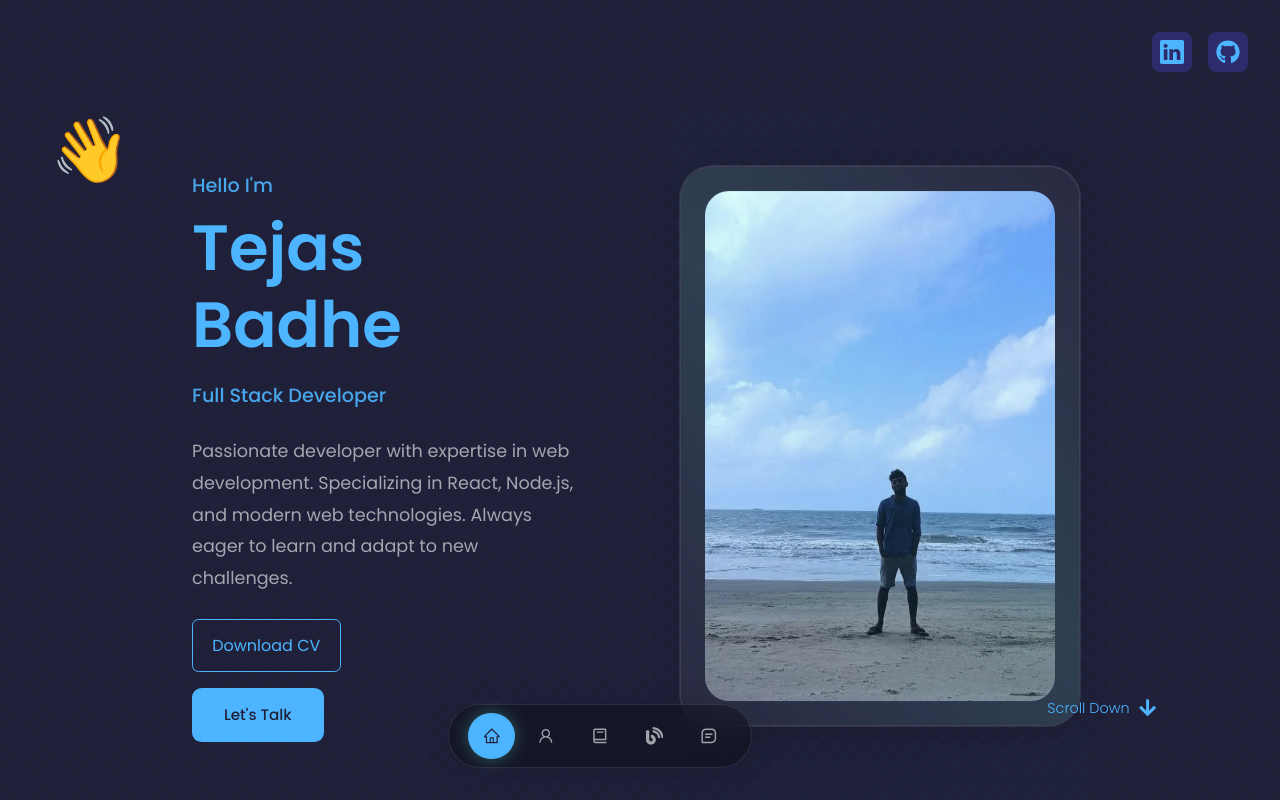
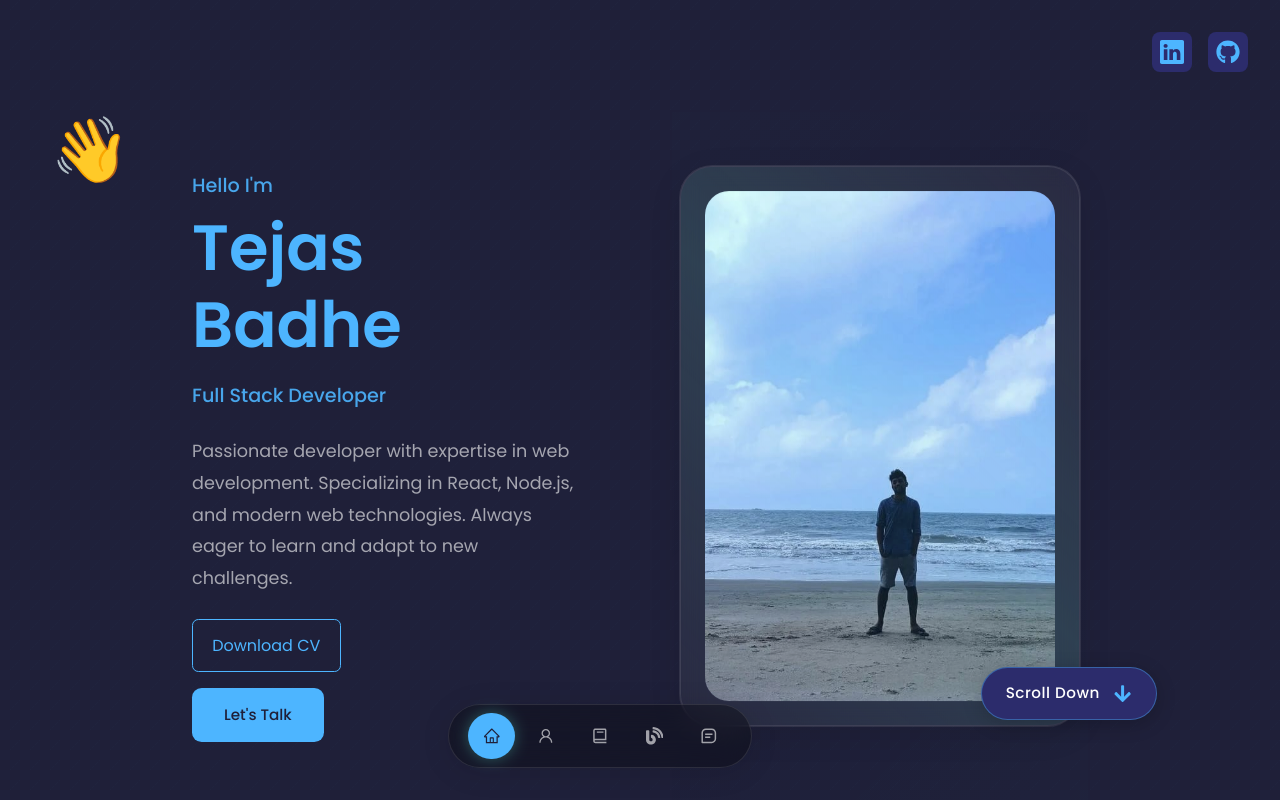
Before and after one commit to TejasBadhe07/www.tejasbadheportfolio.com, a React (Create React App) app: page / in a window 1280 px wide. Shown: the top 800 px of the page. Built offline with nearby package versions, Linux system fonts and the light colour scheme; no server answers.

Commit message:
Improved scroll down animation

```diff
--- a/src/components/footer/footer.css
+++ b/src/components/footer/footer.css
@@ -316,3 +316,15 @@ footer a {
         margin: 2rem 2rem;
     }
 }
+
+/* Update media queries for football animation */
+@media screen and (max-width: 600px) {
+    .football {
+        top: 10px;
+    }
+
+    .football svg {
+        width: 25px;
+        height: 25px;
+    }
+}
--- a/src/components/header/header.css
+++ b/src/components/header/header.css
@@ -210,23 +210,45 @@ header {
     right: -2.3rem;
     bottom: 5rem;
     transform: rotate(90deg);
-    font-weight: 300;
+    font-weight: 500;
     font-size: 0.9rem;
     display: flex;
     align-items: center;
-    gap: 0.5rem;
-    color: var(--color-primary);
-    transition: var(--transition);
+    gap: 0.8rem;
+    color: var(--color-white);
+    transition: all 0.3s ease;
     text-decoration: none;
+    background: var(--color-bg-variant);
+    padding: 0.8rem 1.5rem;
+    border-radius: 2rem;
+    box-shadow: 0 4px 20px rgba(0, 0, 0, 0.2);
+    backdrop-filter: blur(5px);
+    border: 1px solid var(--color-primary-variant);
 }
 
 .scroll__down:hover {
-    color: var(--color-white);
+    color: var(--color-primary);
+    background: var(--color-bg);
+    transform: rotate(90deg) translateY(-5px);
+    box-shadow: 0 6px 25px rgba(0, 0, 0, 0.3);
+    border-color: var(--color-primary);
+}
+
+.scroll__down span {
+    letter-spacing: 0.5px;
+    font-size: 0.95rem;
 }
 
 .scroll__icon {
     font-size: 1.2rem;
+    color: var(--color-primary);
     animation: bounce 2s infinite;
+    transition: all 0.3s ease;
+}
+
+.scroll__down:hover .scroll__icon {
+    transform: translateY(3px);
+    animation: none;
 }
 
 @keyframes wave {
@@ -241,9 +263,15 @@ header {
 }
 
 @keyframes bounce {
-    0%, 20%, 50%, 80%, 100% { transform: translateY(0); }
-    40% { transform: translateY(-10px); }
-    60% { transform: translateY(-5px); }
+    0%, 20%, 50%, 80%, 100% {
+        transform: translateY(0);
+    }
+    40% {
+        transform: translateY(-8px);
+    }
+    60% {
+        transform: translateY(-4px);
+    }
 }
 
 @keyframes float {
```
